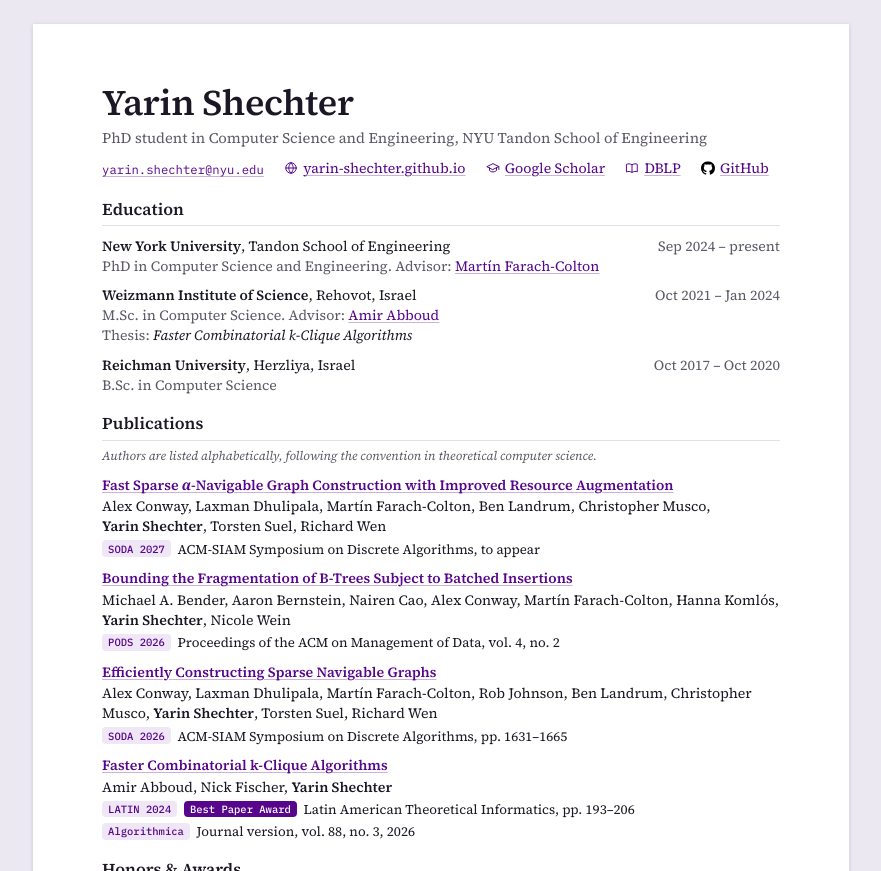
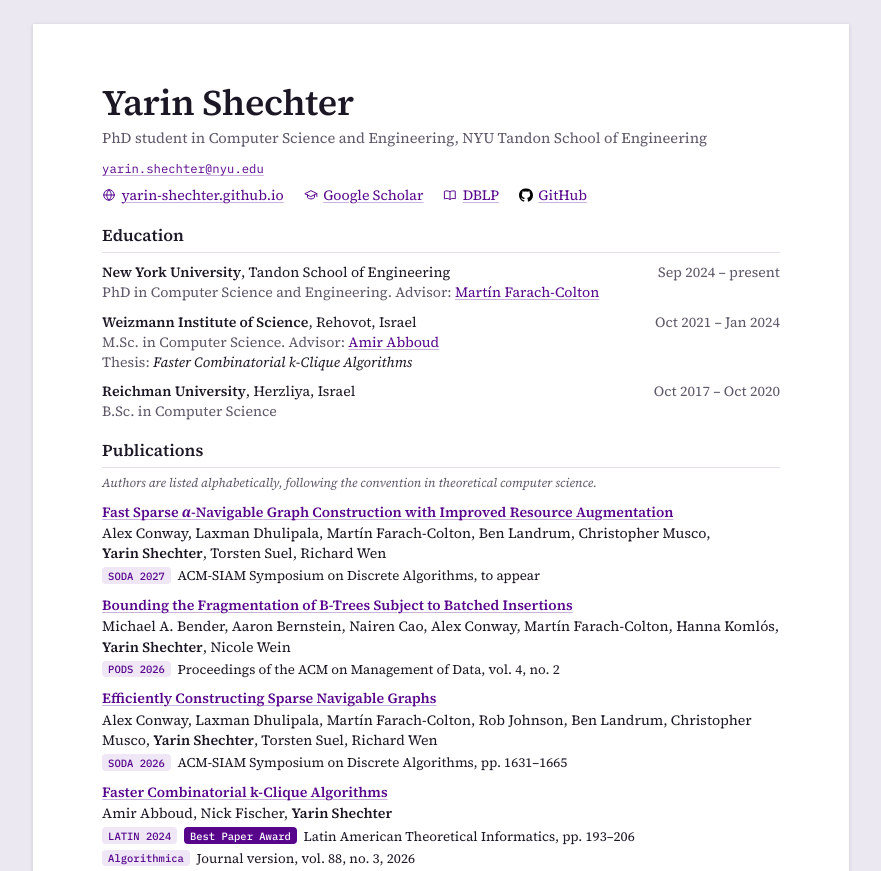
Before and after one commit to yarin-shechter/yarin-shechter.github.io, a plain HTML site: page cv.html in a window 1280 px wide. Shown: the top 871 px of the page, without its empty margins (199-1080 px from the left). Drawn offline with Linux system fonts and the light colour scheme.

Commit message:
CV header: email on its own line above the links, like the website
Co-Authored-By: Claude Opus 5.5 <noreply@anthropic.com>
Claude-Session: https://claude.ai/code/session_01NXMTnWhFUBHoqmgsuacWce

```diff
--- a/cv.html
+++ b/cv.html
@@ -67,7 +67,8 @@
     margin: 0; padding: 0; list-style: none;
   }
   .contact a { display: inline-flex; align-items: center; gap: 4pt; }
-  .contact .email { font-family: var(--mono); font-size: 9.2pt; }
+  .mail { margin: 0 0 5pt; }
+  .email { font-family: var(--mono); font-size: 9.2pt; }
   .contact .brand { width: 10.5pt; height: 10.5pt; flex: none; }
   .contact svg {
     width: 10.5pt; height: 10.5pt; flex: none;
@@ -133,8 +134,8 @@
   <header>
     <h1>Yarin Shechter</h1>
     <p class="role">PhD student in Computer Science and Engineering, NYU Tandon School of Engineering</p>
+    <p class="mail"><a class="email" href="mailto:yarin.shechter@nyu.edu">yarin.shechter@nyu.edu</a></p>
     <ul class="contact">
-      <li><a class="email" href="mailto:yarin.shechter@nyu.edu">yarin.shechter@nyu.edu</a></li>
       <li><a href="https://yarin-shechter.github.io"><svg viewBox="0 0 24 24" aria-hidden="true"><circle cx="12" cy="12" r="9"/><path d="M3 12h18"/><path d="M12 3c2.5 2.7 3.8 5.7 3.8 9s-1.3 6.3-3.8 9c-2.5-2.7-3.8-5.7-3.8-9S9.5 5.7 12 3z"/></svg>yarin-shechter.github.io</a></li>
       <li><a href="https://scholar.google.com/citations?user=i-gOVGkAAAAJ"><svg viewBox="0 0 24 24" aria-hidden="true"><path d="M2 9.5 12 4.5l10 5-10 5z"/><path d="M6 11.5v4.3c0 1.4 2.7 2.9 6 2.9s6-1.5 6-2.9v-4.3"/><path d="M22 9.5v5"/></svg>Google Scholar</a></li>
       <li><a href="https://dblp.org/pid/367/4012.html"><svg viewBox="0 0 24 24" aria-hidden="true"><path d="M3 5.5c2.5-1 5.5-1 9 1 3.5-2 6.5-2 9-1v13c-2.5-1-5.5-1-9 1-3.5-2-6.5-2-9-1z"/><path d="M12 6.5v13"/></svg>DBLP</a></li>
```
Also changed, not shown: 1 other file.
